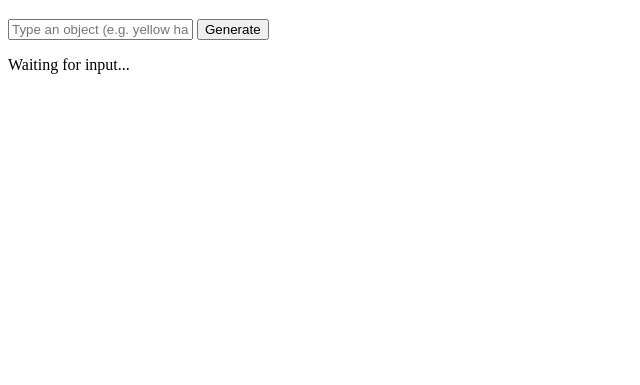
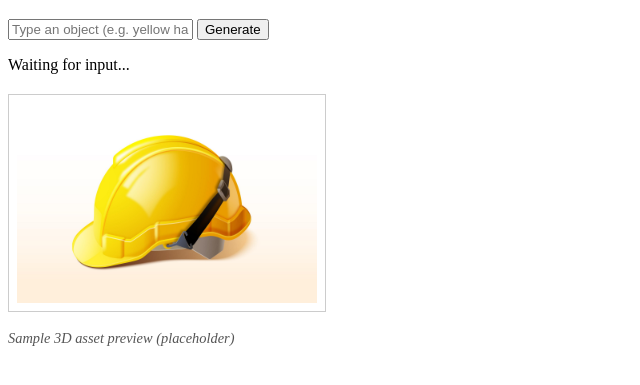
Before and after one commit to Kate-90-maker/nexera-ai-challenge, a website: page index.html in a window 1280 px wide. Shown: the part 61-446 px from the top of the page, without its empty margins (0-640 px from the left). Drawn offline with Linux system fonts and the light colour scheme.

Commit message:
Add placeholder 3D asset preview for demo

```diff
--- a/index.html
+++ b/index.html
@@ -11,7 +11,16 @@
   <button onclick="generate()">Generate</button>
 
   <p id="output">Waiting for input...</p>
-
+<div id="model-preview" style="margin-top: 20px;">
+  <img
+    src="assets/Hard-hat.png.jpg"
+    alt="3D preview of safety hard hat"
+    style="max-width: 300px; border: 1px solid #ccc; padding: 8px;"
+  />
+  <p style="font-size: 0.9em; color: #555;">
+    <em>Sample 3D asset preview (placeholder)</em>
+  </p>
+</div>
   <script src="main.js"></script>
 </body>
 </html>
```
Also changed, not shown: assets/Hard-hat.png.jpg (added).
